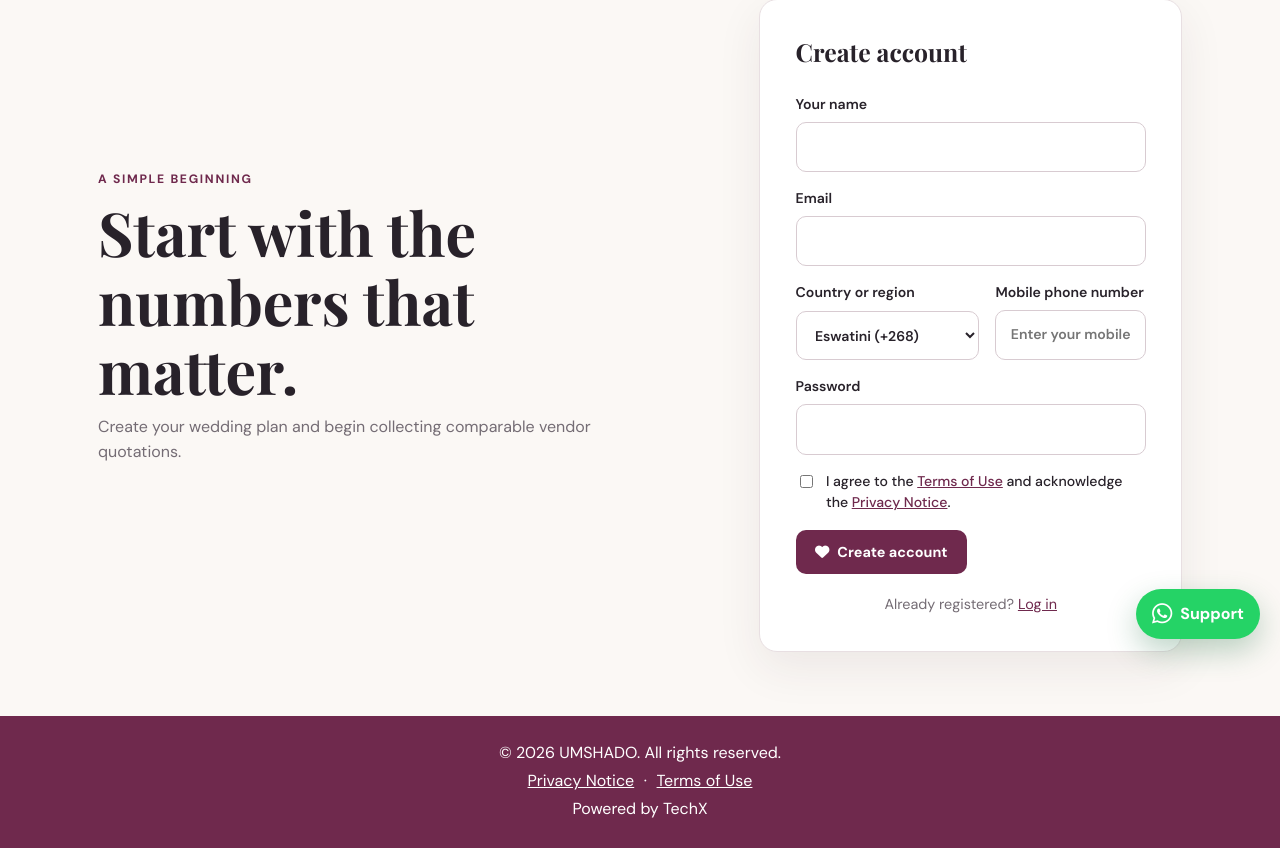
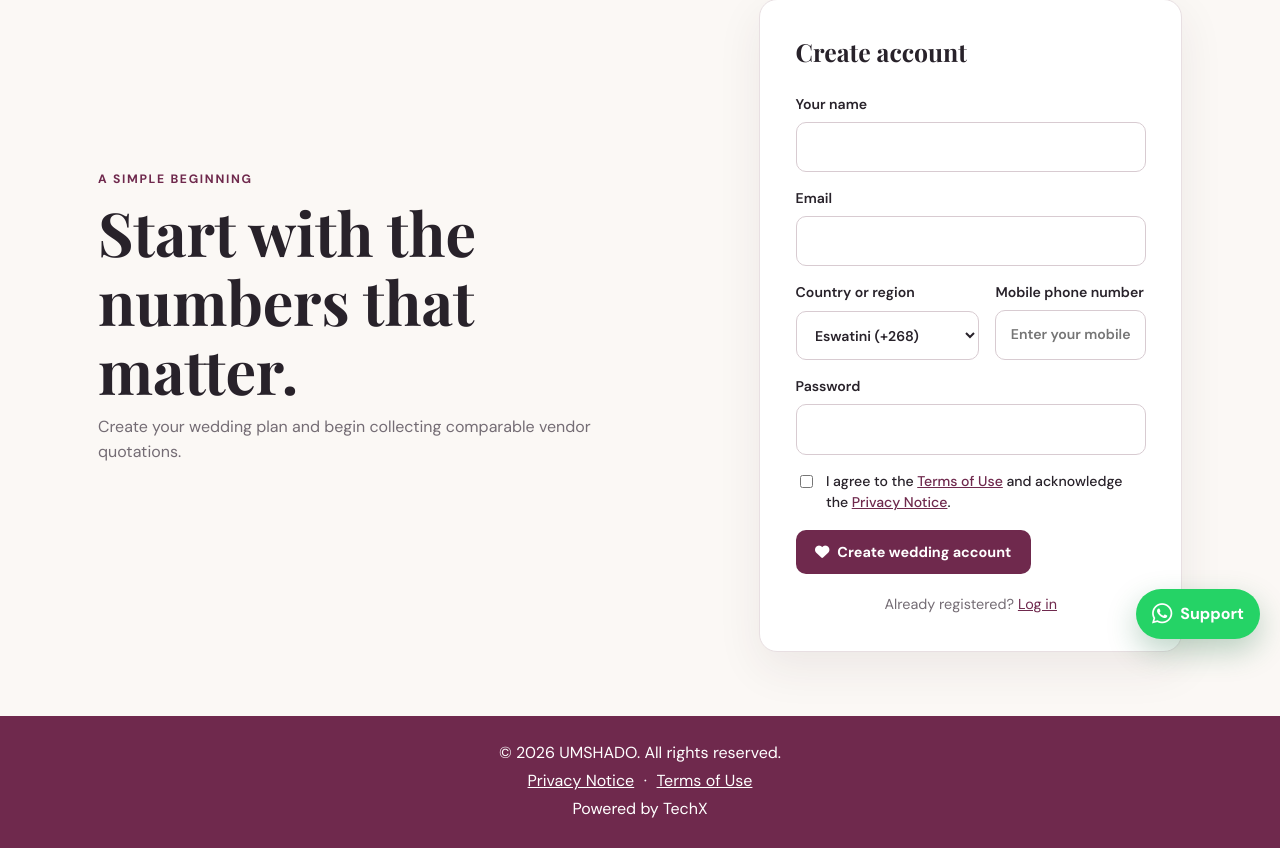
Before and after one commit to Tmazst/Wedding-Planner, a Flask app: page /register in a window 1280 px wide. Shown: the part 141-989 px from the top of the page. Run offline with Flask 3, Linux system fonts and the light colour scheme; parts of the project's set-up code (start-up, migrations or seed data) failed here and were passed over.

Commit message:
Preserve vendor registration guidance in shared onboarding

```diff
--- a/app/templates/auth/register.html
+++ b/app/templates/auth/register.html
@@ -19,8 +19,14 @@
         <a class="button secondary" href="{{ shared_continue_url }}"><i class="fa-solid fa-right-to-bracket" aria-hidden="true"></i> Continue with Umcimby</a>
       </div>
     {% endif %}
+    {% if vendor_login_url %}
+      <div class="form-notice">
+        <p>Your vendor account is already managed in Umcimby.</p>
+        <a class="button secondary" href="{{ vendor_login_url }}"><i class="fa-solid fa-store" aria-hidden="true"></i> Continue to Umcimby</a>
+      </div>
+    {% endif %}
     <div class="account-type-actions">
-      <button class="button primary" type="submit"><i class="fa-solid fa-heart" aria-hidden="true"></i> Create account</button>
+      <button class="button primary" type="submit"><i class="fa-solid fa-heart" aria-hidden="true"></i> Create wedding account</button>
       {% if not invite_token and config.VENDOR_FEATURE_ENABLED and config.VENDOR_ACCOUNT_INTEGRATION_ENABLED %}
         <button class="button secondary" type="submit" formaction="{{ url_for('shared_vendors.register_vendor_account') }}"><i class="fa-solid fa-store" aria-hidden="true"></i> I am a vendor</button>
       {% endif %}
```
